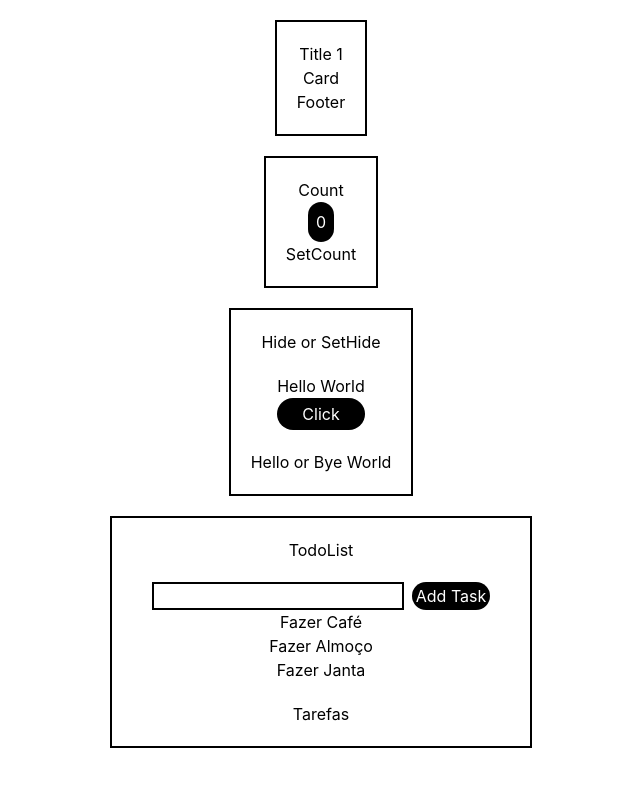
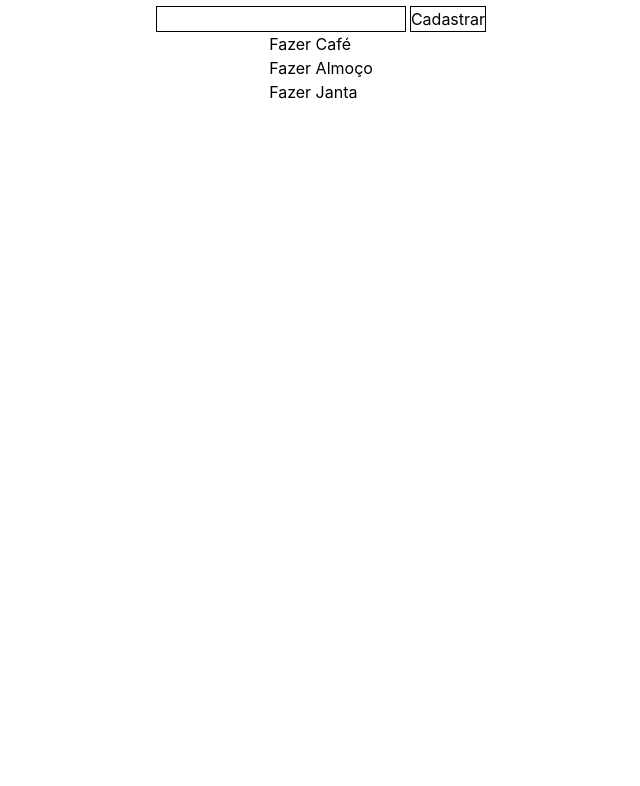
Before and after one commit to RafaelDeMello/ReactStudy, a React (Vite) app in the folder StudyReact/: page / in a window 1280 px wide. Shown: the top 786 px of the page, without its empty margins (319-959 px from the left). Built offline with nearby package versions, Linux system fonts and the light colour scheme.

Commit message:
Update main

```diff
--- a/StudyReact/src/App.tsx
+++ b/StudyReact/src/App.tsx
@@ -9,6 +9,7 @@ export function App(){
      {id: '2', label: 'Fazer Almoço'},
      {id: '3', label: 'Fazer Janta'}
   ])
+
 
   return(
     <>
--- a/StudyReact/src/main.tsx
+++ b/StudyReact/src/main.tsx
@@ -5,6 +5,6 @@ import './index.css'
 import { Exemplos } from './componentes/Esboco.tsx'
 createRoot(document.getElementById('root')!).render(
   <StrictMode>
-    <Exemplos />
+    <App />
   </StrictMode>,
 )
```
